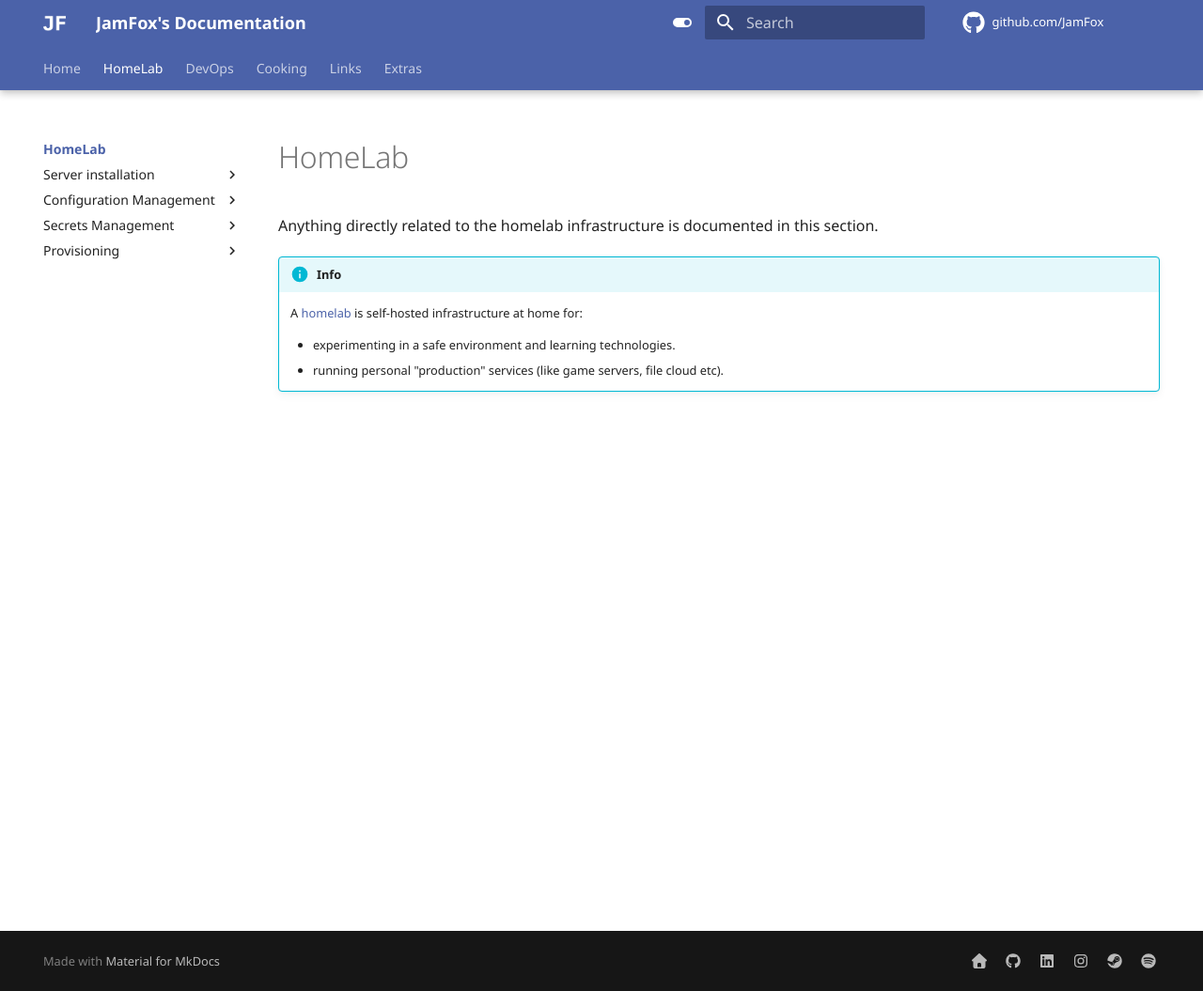
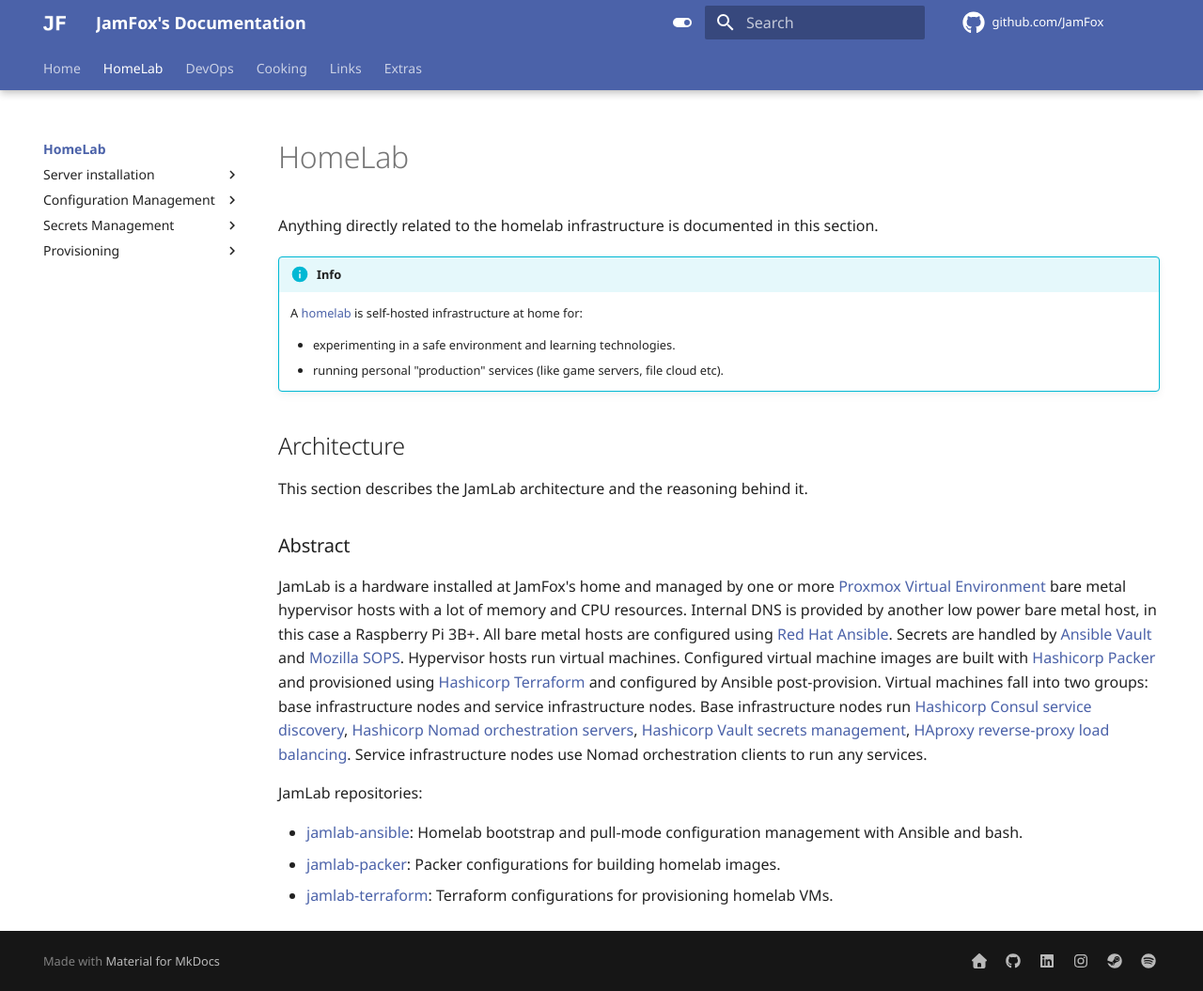
Before and after one commit to JamFox/docs.jamfox.dev, an MkDocs documentation site: the page built from docs/content/homelab/index.md, in a window 1280 px wide and 1055 px high. Shown: the whole window at 94% size. Built offline with MkDocs 1.6.1 and Material for MkDocs 9.7.7, drawn with Linux system fonts in a browser that asks for light colours; comment, search, counter and statistics services are not loaded.

Commit message:
homelab: add architecture abstract

```diff
--- a/docs/content/homelab/index.md
+++ b/docs/content/homelab/index.md
@@ -9,3 +9,17 @@ Anything directly related to the homelab infrastructure is documented in this se
 
     - experimenting in a safe environment and learning technologies.
     - running personal "production" services (like game servers, file cloud etc).
+
+## Architecture
+
+This section describes the JamLab architecture and the reasoning behind it.
+
+### Abstract
+
+JamLab is a hardware installed at JamFox's home and managed by one or more [Proxmox Virtual Environment](https://www.proxmox.com/en/proxmox-ve) bare metal hypervisor hosts with a lot of memory and CPU resources. Internal DNS is provided by another low power bare metal host, in this case a Raspberry Pi 3B+. All bare metal hosts are configured using [Red Hat Ansible](https://www.ansible.com/). Secrets are handled by [Ansible Vault](https://docs.ansible.com/ansible/latest/cli/ansible-vault.html) and [Mozilla SOPS](https://github.com/mozilla/sops). Hypervisor hosts run virtual machines. Configured virtual machine images are built with [Hashicorp Packer](https://www.packer.io/) and provisioned using [Hashicorp Terraform](https://www.terraform.io/) and configured by Ansible post-provision. Virtual machines fall into two groups: base infrastructure nodes and service infrastructure nodes. Base infrastructure nodes run [Hashicorp Consul service discovery](https://www.consul.io/), [Hashicorp Nomad orchestration servers](https://www.hashicorp.com/products/nomad), [Hashicorp Vault secrets management](https://www.vaultproject.io/), [HAproxy reverse-proxy load balancing](https://www.haproxy.org/). Service infrastructure nodes use Nomad orchestration clients to run any services.
+
+JamLab repositories:
+
+- [jamlab-ansible](https://github.com/JamFox/jamlab-ansible): Homelab bootstrap and pull-mode configuration management with Ansible and bash.
+- [jamlab-packer](https://github.com/JamFox/jamlab-packer): Packer configurations for building homelab images.
+- [jamlab-terraform](https://github.com/JamFox/jamlab-terraform): Terraform configurations for provisioning homelab VMs.
```
